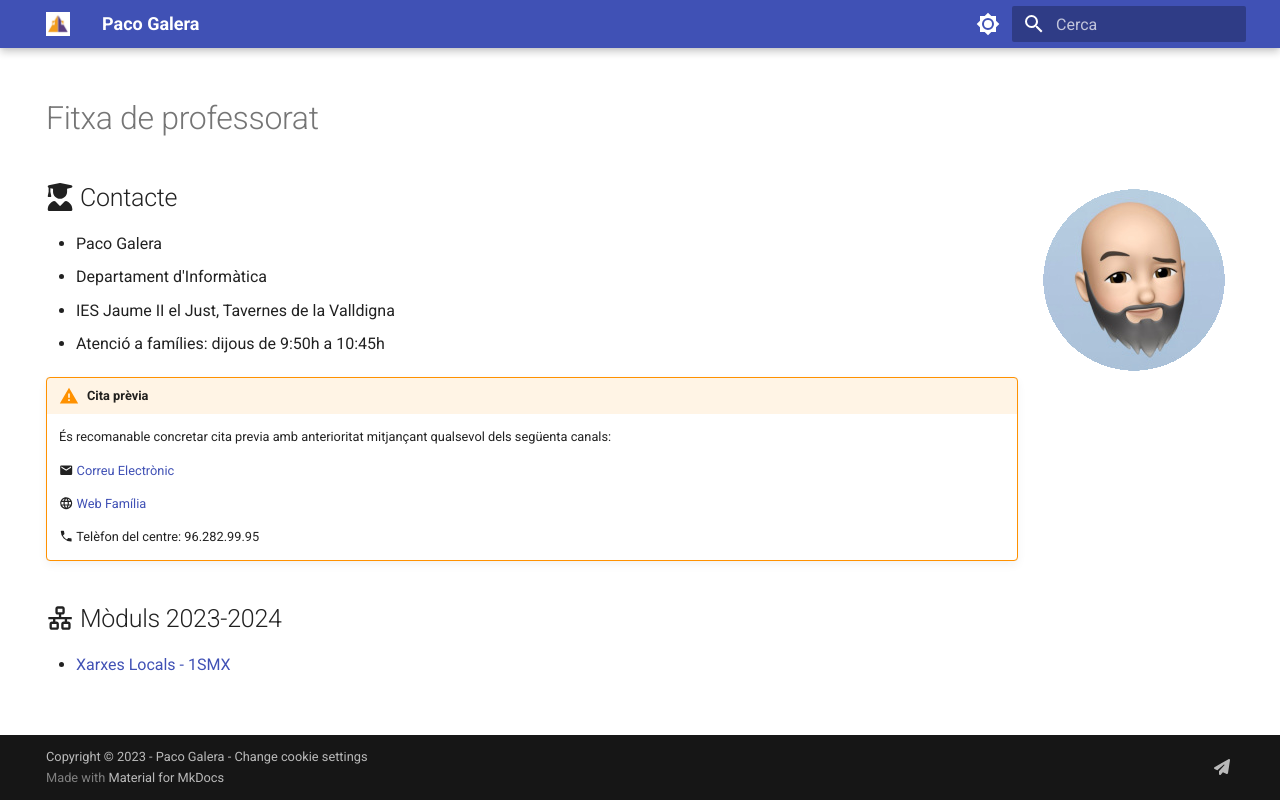
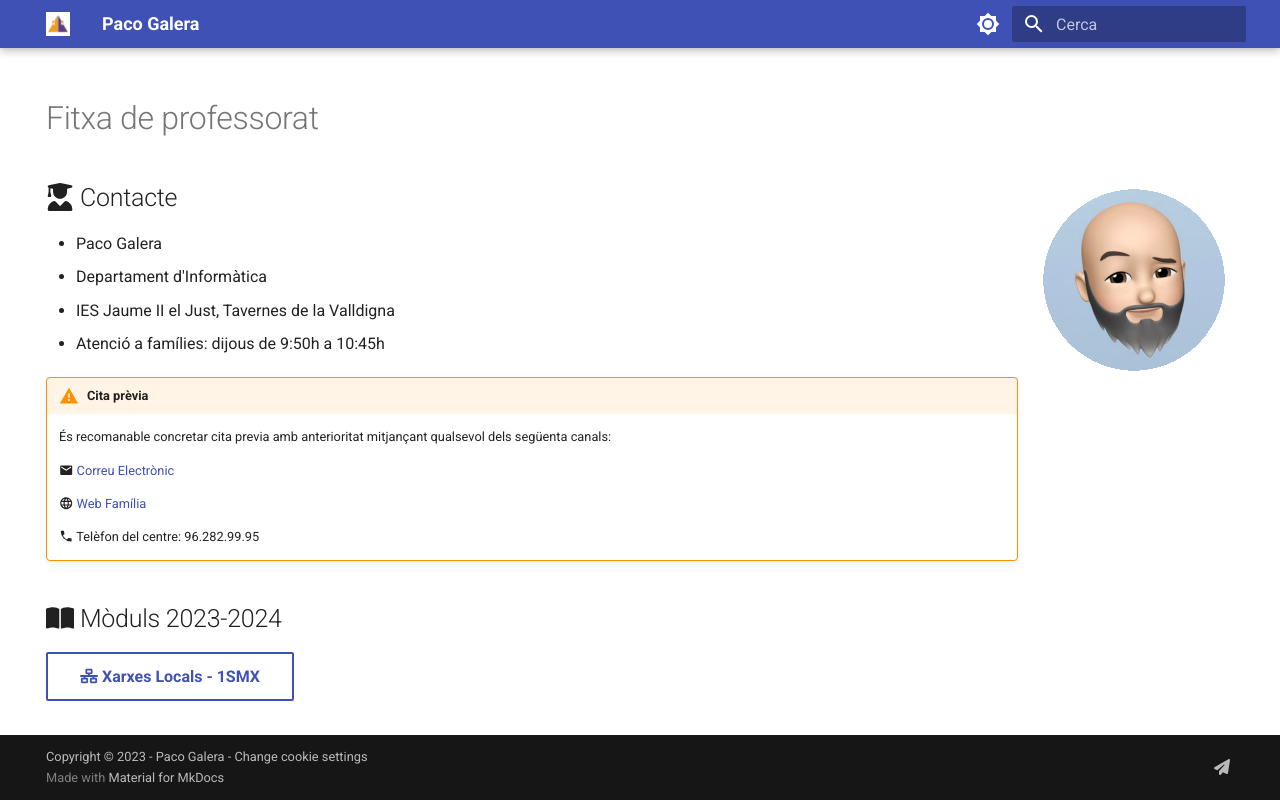
Before and after one commit to pgalera/pgalera.github.io, a plain HTML site: page index.html in a window 1280 px wide. Drawn offline with Linux system fonts and the light colour scheme.

Commit message:
ACtualitzades icones

```diff
--- a/index.html
+++ b/index.html
@@ -370,10 +370,8 @@
 <p><span class="twemoji"><svg xmlns="http://www.w3.org/2000/svg" viewBox="0 0 24 24"><path d="M16.36 14c.08-.66.14-1.32.14-2 0-.68-.06-1.34-.14-2h3.38c.16.64.26 1.31.26 2s-.1 1.36-.26 2m-5.15 5.56c.6-1.11 1.06-2.31 1.38-3.56h2.95a8.03 8.03 0 0 1-4.33 3.56M14.34 14H9.66c-.1-.66-.16-1.32-.16-2 0-.68.06-1.35.16-2h4.68c.09.65.16 1.32.16 2 0 .68-.07 1.34-.16 2M12 19.96c-.83-1.2-1.5-2.53-1.91-3.96h3.82c-.41 1.43-1.08 2.76-1.91 3.96M8 8H5.08A7.923 7.923 0 0 1 9.4 4.44C8.8 5.55 8.35 6.75 8 8m-2.92 8H8c.35 1.25.8 2.45 1.4 3.56A8.008 8.008 0 0 1 5.08 16m-.82-2C4.1 13.36 4 12.69 4 12s.1-1.36.26-2h3.38c-.08.66-.14 1.32-.14 2 0 .68.06 1.34.14 2M12 4.03c.83 1.2 1.5 2.54 1.91 3.97h-3.82c.41-1.43 1.08-2.77 1.91-3.97M18.92 8h-2.95a15.65 15.65 0 0 0-1.38-3.56c1.84.63 3.37 1.9 4.33 3.56M12 2C6.47 2 2 6.5 2 12a10 10 0 0 0 10 10 10 10 0 0 0 10-10A10 10 0 0 0 12 2Z"/></svg></span> <a href="https://familia.edu.gva.es/wf-front/myitaca/login_wf?idioma=V">Web Família</a></p>
 <p><span class="twemoji"><svg xmlns="http://www.w3.org/2000/svg" viewBox="0 0 24 24"><path d="M6.62 10.79c1.44 2.83 3.76 5.15 6.59 6.59l2.2-2.2c.28-.28.67-.36 1.02-.25 1.12.37 2.32.57 3.57.57a1 1 0 0 1 1 1V20a1 1 0 0 1-1 1A17 17 0 0 1 3 4a1 1 0 0 1 1-1h3.5a1 1 0 0 1 1 1c0 1.25.2 2.45.57 3.57.11.35.03.74-.25 1.02l-2.2 2.2Z"/></svg></span> Telèfon del centre: 96.282.99.95</p>
 </div>
-<h2 id="moduls-2023-2024"><span class="twemoji"><svg xmlns="http://www.w3.org/2000/svg" viewBox="0 0 24 24"><path d="M10 2c-1.11 0-2 .89-2 2v3c0 1.11.89 2 2 2h1v2H2v2h4v2H5c-1.11 0-2 .89-2 2v3c0 1.11.89 2 2 2h4c1.11 0 2-.89 2-2v-3c0-1.11-.89-2-2-2H8v-2h8v2h-1c-1.11 0-2 .89-2 2v3c0 1.11.89 2 2 2h4c1.11 0 2-.89 2-2v-3c0-1.11-.89-2-2-2h-1v-2h4v-2h-9V9h1c1.11 0 2-.89 2-2V4c0-1.11-.89-2-2-2h-4m0 2h4v3h-4V4M5 17h4v3H5v-3m10 0h4v3h-4v-3Z"/></svg></span> Mòduls 2023-2024</h2>
-<ul>
-<li><a href="https://pgalera.github.io/xal">Xarxes Locals - 1SMX</a></li>
-</ul>
+<h2 id="moduls-2023-2024"><span class="twemoji"><svg xmlns="http://www.w3.org/2000/svg" viewBox="0 0 576 512"><!--! Font Awesome Free 6.5.1 by @fontawesome - https://fontawesome.com License - https://fontawesome.com/license/free (Icons: CC BY 4.0, Fonts: SIL OFL 1.1, Code: MIT License) Copyright 2023 Fonticons, Inc.--><path d="M249.6 471.5c10.8 3.8 22.4-4.1 22.4-15.5V78.6c0-4.2-1.6-8.4-5-11C247.4 52 202.4 32 144 32 93.5 32 46.3 45.3 18.1 56.1 6.8 60.5 0 71.7 0 83.8v370.3c0 11.9 12.8 20.2 24.1 16.5C55.6 460.1 105.5 448 144 448c33.9 0 79 14 105.6 23.5zm76.8 0C353 462 398.1 448 432 448c38.5 0 88.4 12.1 119.9 22.6 11.3 3.8 24.1-4.6 24.1-16.5V83.8c0-12.1-6.8-23.3-18.1-27.6C529.7 45.3 482.5 32 432 32c-58.4 0-103.4 20-123 35.6-3.3 2.6-5 6.8-5 11V456c0 11.4 11.7 19.3 22.4 15.5z"/></svg></span> Mòduls 2023-2024</h2>
+<p><a class="md-button" href="https://pgalera.github.io/xal"><span class="twemoji"><svg xmlns="http://www.w3.org/2000/svg" viewBox="0 0 640 512"><!--! Font Awesome Free 6.5.1 by @fontawesome - https://fontawesome.com License - https://fontawesome.com/license/free (Icons: CC BY 4.0, Fonts: SIL OFL 1.1, Code: MIT License) Copyright 2023 Fonticons, Inc.--><path d="M256 64h128v64H256V64zM240 0c-26.5 0-48 21.5-48 48v96c0 26.5 21.5 48 48 48h48v32H32c-17.7 0-32 14.3-32 32s14.3 32 32 32h96v32H80c-26.5 0-48 21.5-48 48v96c0 26.5 21.5 48 48 48h160c26.5 0 48-21.5 48-48v-96c0-26.5-21.5-48-48-48h-48v-32h256v32h-48c-26.5 0-48 21.5-48 48v96c0 26.5 21.5 48 48 48h160c26.5 0 48-21.5 48-48v-96c0-26.5-21.5-48-48-48h-48v-32h96c17.7 0 32-14.3 32-32s-14.3-32-32-32H352v-32h48c26.5 0 48-21.5 48-48V48c0-26.5-21.5-48-48-48H240zM96 448v-64h128v64H96zm320-64h128v64H416v-64z"/></svg></span> Xarxes Locals - 1SMX</a></p>
 
 
 
--- a/search/search_index.json
+++ b/search/search_index.json
@@ -1 +1 @@
-{"config":{"lang":["en"],"separator":"[\\s\\-]+","pipeline":["stopWordFilter"]},"docs":[{"location":"","title":"Fitxa de professorat","text":""},{"location":"#contacte","title":"Contacte","text":"<ul> <li>Paco Galera</li> <li>Departament d'Inform\u00e0tica</li> <li>IES Jaume II el Just, Tavernes de la Valldigna</li> <li>Atenci\u00f3 a fam\u00edlies: dijous de 9:50h a 10:45h</li> </ul> <p>Cita pr\u00e8via</p> <p>\u00c9s recomanable concretar cita previa amb anterioritat mitjan\u00e7ant qualsevol dels seg\u00fcenta canals:</p> <p> Correu Electr\u00f2nic</p> <p> Web Fam\u00edlia</p> <p> Tel\u00e8fon del centre: 96.282.99.95</p>"},{"location":"#moduls-2023-2024","title":"M\u00f2duls 2023-2024","text":"<ul> <li>Xarxes Locals - 1SMX</li> </ul>"}]}
+{"config":{"lang":["en"],"separator":"[\\s\\-]+","pipeline":["stopWordFilter"]},"docs":[{"location":"","title":"Fitxa de professorat","text":""},{"location":"#contacte","title":"Contacte","text":"<ul> <li>Paco Galera</li> <li>Departament d'Inform\u00e0tica</li> <li>IES Jaume II el Just, Tavernes de la Valldigna</li> <li>Atenci\u00f3 a fam\u00edlies: dijous de 9:50h a 10:45h</li> </ul> <p>Cita pr\u00e8via</p> <p>\u00c9s recomanable concretar cita previa amb anterioritat mitjan\u00e7ant qualsevol dels seg\u00fcenta canals:</p> <p> Correu Electr\u00f2nic</p> <p> Web Fam\u00edlia</p> <p> Tel\u00e8fon del centre: 96.282.99.95</p>"},{"location":"#moduls-2023-2024","title":"M\u00f2duls 2023-2024","text":"<p> Xarxes Locals - 1SMX</p>"}]}
--- a/sitemap.xml
+++ b/sitemap.xml
@@ -2,7 +2,7 @@
 <urlset xmlns="http://www.sitemaps.org/schemas/sitemap/0.9">
     <url>
          <loc>https://pgalera.github.io/</loc>
-         <lastmod>2024-02-07</lastmod>
+         <lastmod>2024-02-09</lastmod>
          <changefreq>daily</changefreq>
     </url>
 </urlset>
```
Also changed, not shown: 1 other file.
